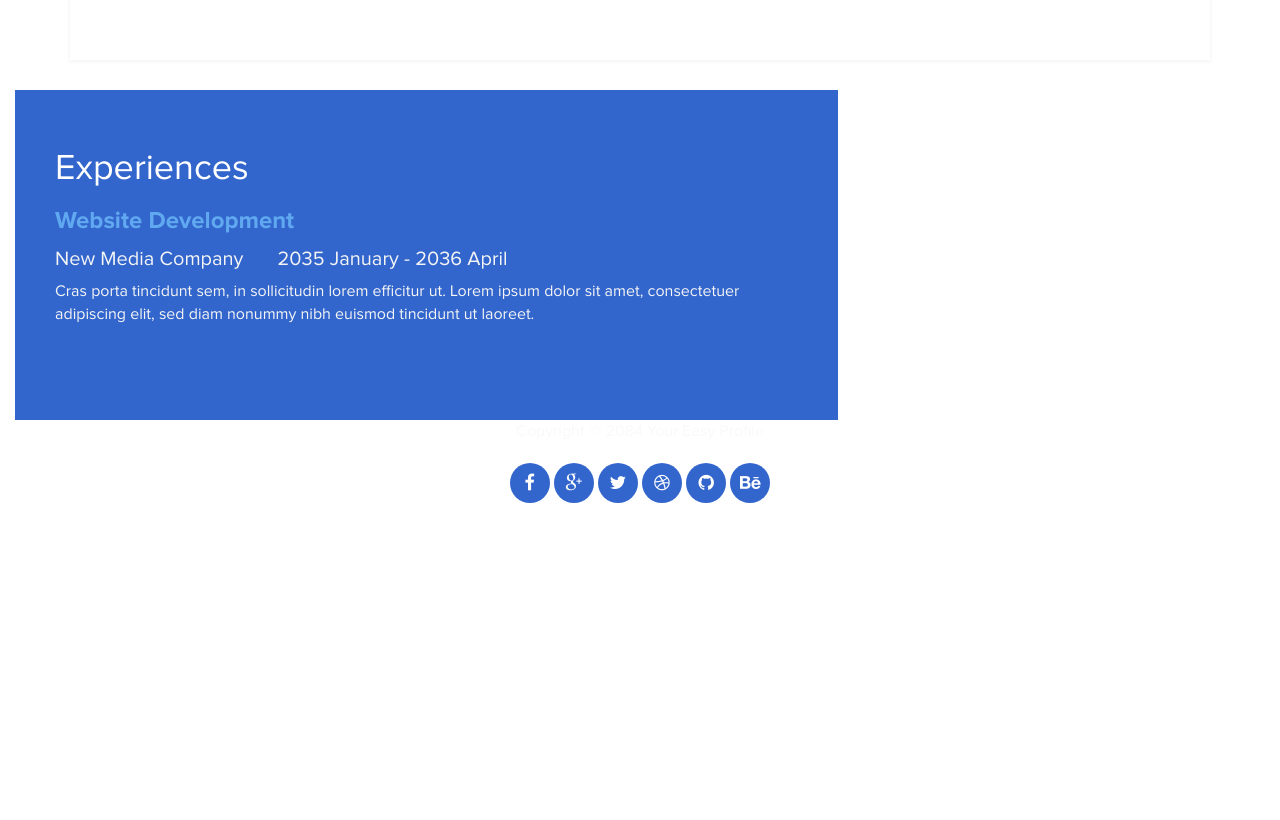
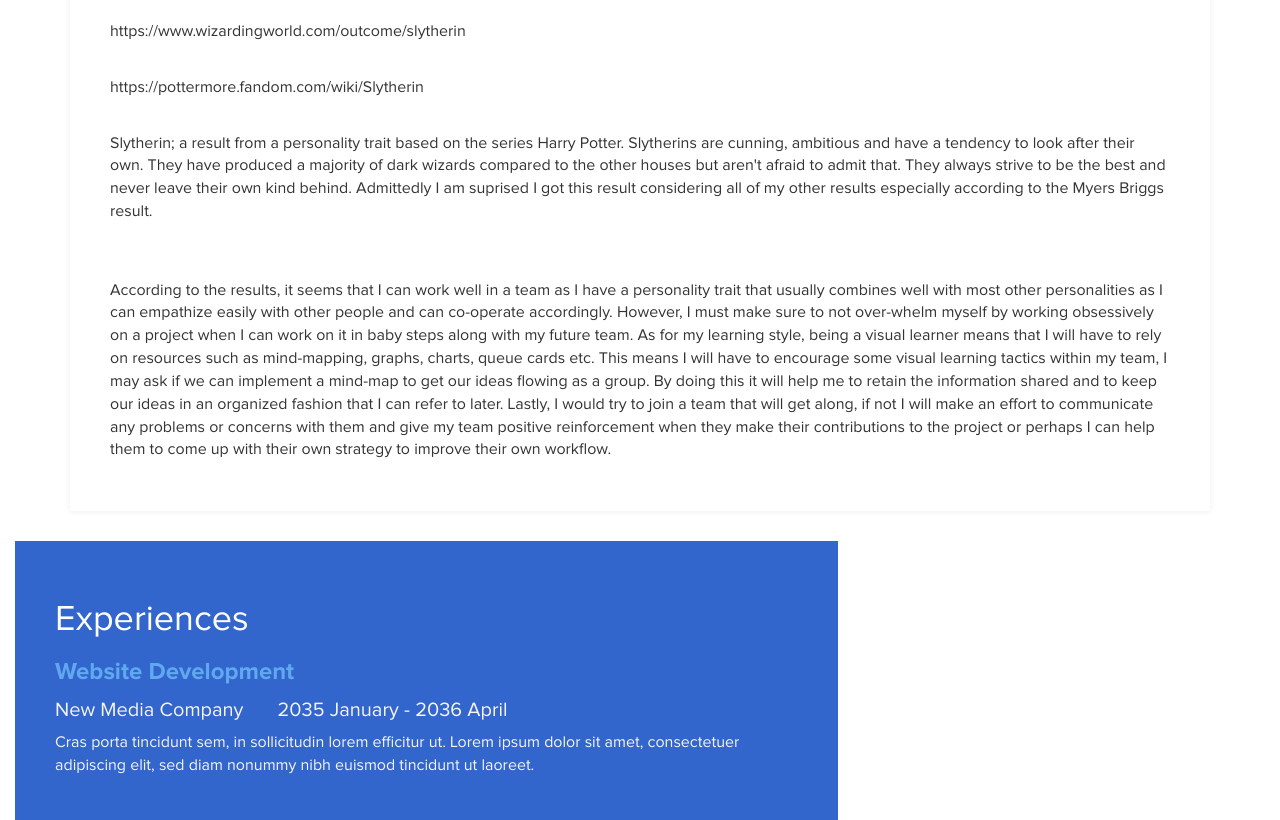
Before and after one commit to saibamouse/emilygfinal, a plain HTML site: page index.html in a window 1280 px wide. Shown: the part 5708-6528 px from the top of the page. Before the commit the page ends 6301 px from the top, so only its background shows below. Drawn offline with Linux system fonts and the light colour scheme.

Commit message:
Update index.html

```diff
--- a/index.html
+++ b/index.html
@@ -116,6 +116,11 @@ They tend to focus on their ideals so much that they do not take care of themsel
 				<a href="https://imgur.com/co2yAlv"><img src="https://i.imgur.com/co2yAlv.png" title="source: imgur.com" /></a><br>
 				<p>http://www.educationplanner.org/students/self-assessments/learning-styles-quiz.shtml?event=results&A=4&V=14&T=2</p><br><br>
 				<a href="https://imgur.com/DOEx2pf"><img src="https://i.imgur.com/DOEx2pf.png" title="source: imgur.com" /></a><br><br>
+				<p>https://www.wizardingworld.com/outcome/slytherin</p><br>
+				<p>https://pottermore.fandom.com/wiki/Slytherin</p><br>
+				<p>Slytherin; a result from a personality trait based on the series Harry Potter. Slytherins are cunning, ambitious and have a tendency to look after their own. They have produced a majority of dark wizards compared to the other houses but aren't afraid to admit that. They always strive to be the best and never leave their own kind behind. Admittedly I am suprised I got this result considering all of my other results especially according to the Myers Briggs result.</p><br><br>
+				<p>According to the results, it seems that I can work well in a team as I have a personality trait that usually combines well with most other personalities as I can empathize easily with other people and can co-operate accordingly. However, I must make sure to not over-whelm myself by working obsessively on a project when I can work on it in baby steps along with my future team. As for my learning style, being a visual learner means that I will have to rely on resources such as mind-mapping, graphs, charts, queue cards etc. This means I will have to encourage some visual learning tactics within my team, I may ask if we can implement a mind-map to get our ideas flowing as a group. By doing this it will help me to retain the information shared and to keep our ideas in an organized fashion that I can refer to later. Lastly, I would try to join a team that will get along, if not I will make an effort to communicate any problems or concerns with them and give my team positive reinforcement when they make their contributions to the project or perhaps I can help them to come up with their own strategy to improve their own workflow.</p>
+
 
 
 			</div>
```
